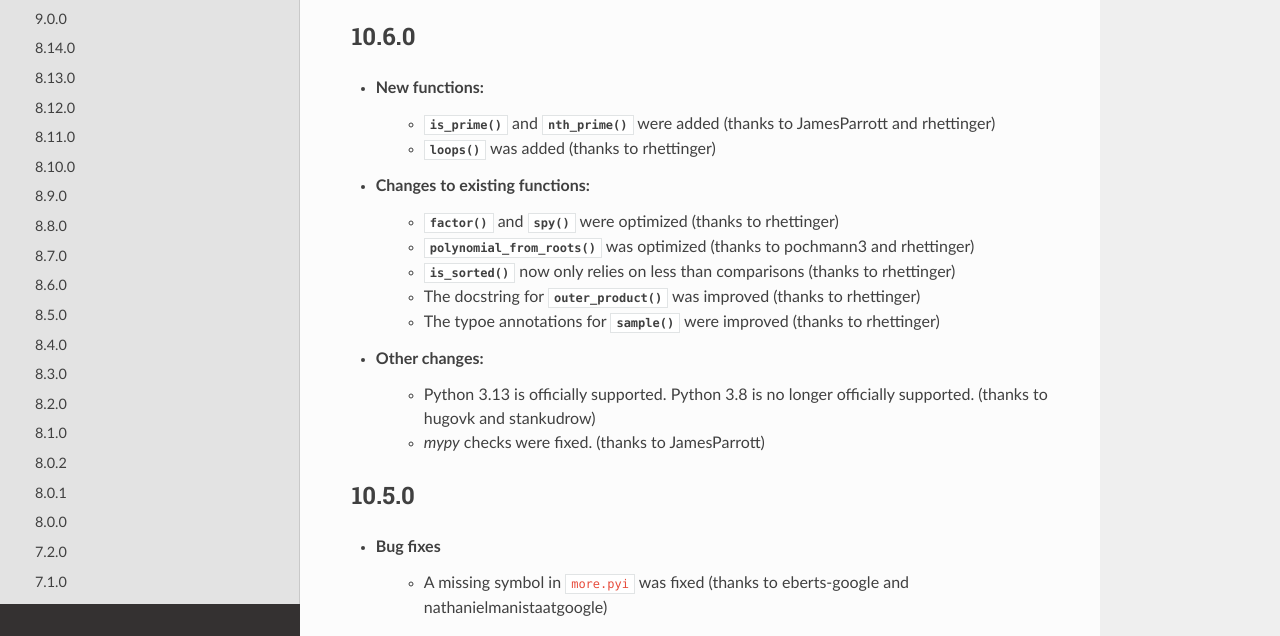
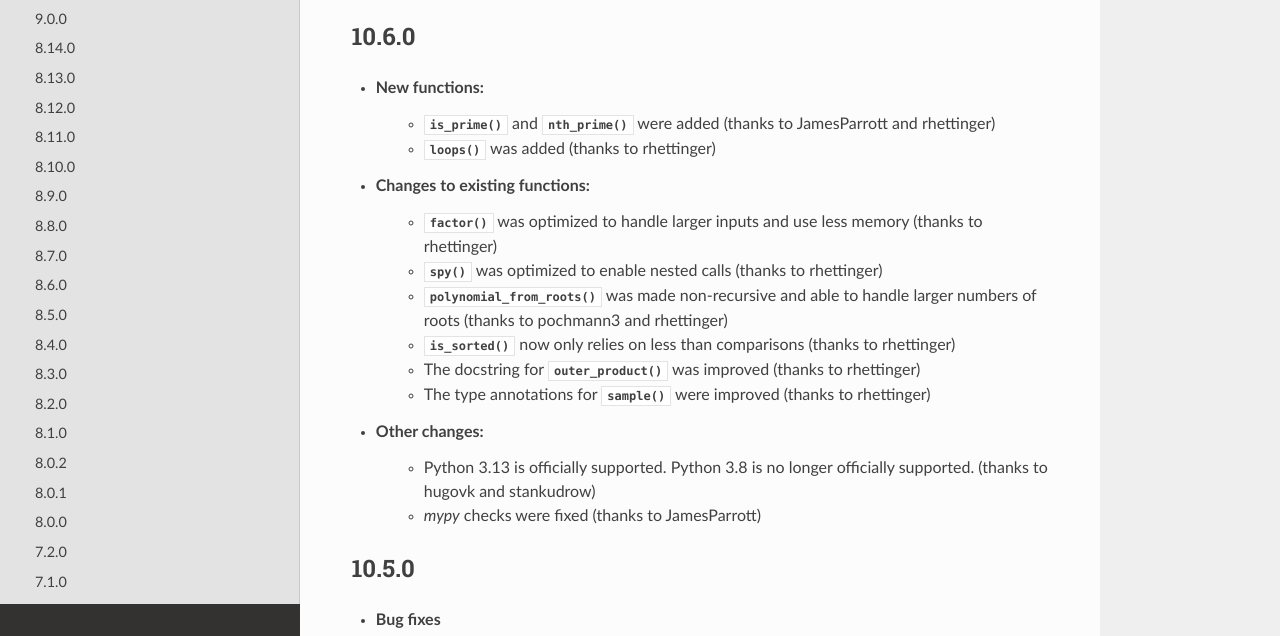
Before and after one commit to more-itertools/more-itertools, a Sphinx documentation site: the page built from docs/versions.rst, in a window 1280 px wide and 900 px high, cut to the strip 264-900 px from the top of the window. Built offline with Sphinx 7.4.7 and the Read the Docs theme 3.1.0, drawn with Linux system fonts in a browser that asks for light colours.

Commit message:
More details on optimizations

```diff
--- a/docs/versions.rst
+++ b/docs/versions.rst
@@ -13,15 +13,16 @@ Version History
     * :func:`loops` was added (thanks to rhettinger)
 
 * Changes to existing functions:
-    * :func:`factor` and :func:`spy` were optimized (thanks to rhettinger)
-    * :func:`polynomial_from_roots` was optimized (thanks to pochmann3 and rhettinger)
+    * :func:`factor` was optimized to handle larger inputs and use less memory (thanks to rhettinger)
+    * :func:`spy` was optimized to enable nested calls (thanks to rhettinger)
+    * :func:`polynomial_from_roots` was made non-recursive and able to handle larger numbers of roots (thanks to pochmann3 and rhettinger)
     * :func:`is_sorted` now only relies on less than comparisons (thanks to rhettinger)
     * The docstring for :func:`outer_product` was improved (thanks to rhettinger)
-    * The typoe annotations for :func:`sample` were improved (thanks to rhettinger)
+    * The type annotations for :func:`sample` were improved (thanks to rhettinger)
 
 * Other changes:
     * Python 3.13 is officially supported. Python 3.8 is no longer officially supported. (thanks to hugovk and stankudrow)
-    * `mypy` checks were fixed. (thanks to  JamesParrott)
+    * `mypy` checks were fixed (thanks to  JamesParrott)
 
 10.5.0
 ------
```
